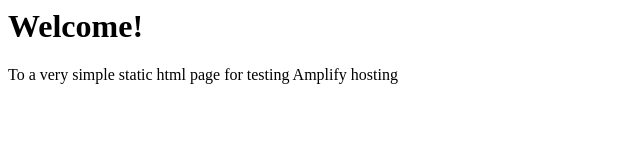
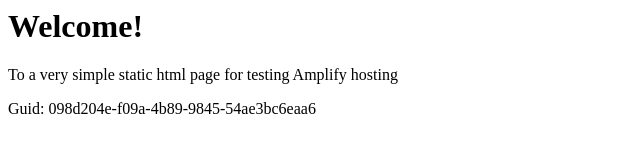
Before and after one commit to aws-aemilia-cdg/Github-PR-Commit-Integration-Test-DoNotTouch-v1-prod-eu-west-3, a website: page src/index.html in a window 1280 px wide. Shown: the whole page, without its empty margins (0-640 px from the left). Drawn offline with Linux system fonts and the light colour scheme.

Commit message:
commit from integ tests

```diff
--- a/src/index.html
+++ b/src/index.html
@@ -1,3 +1,5 @@
+
+
 <html lang="en">
 
 <head>
@@ -10,6 +12,6 @@
 <body>
     <h1>Welcome!</h1>
     <p>To a very simple static html page for testing Amplify hosting</p>
-</body>
+    <p>Guid: 098d204e-f09a-4b89-9845-54ae3bc6eaa6</p></body>
 
 </html>
```
